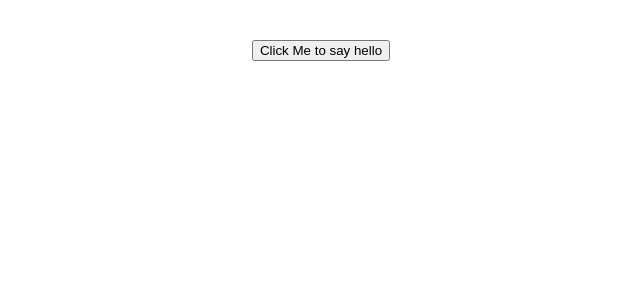
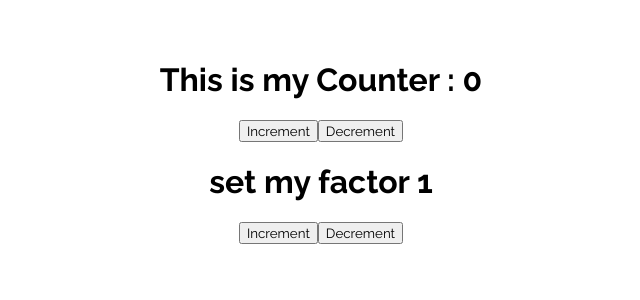
Before and after one commit to shaileshdhandhukiya/learn-react, a React (Vite) app: page / in a window 1280 px wide. Shown: the top 300 px of the page, without its empty margins (319-959 px from the left). Built offline with nearby package versions, Linux system fonts and the light colour scheme.

Commit message:
Handle Multiple Events in React

```diff
--- a/src/App.jsx
+++ b/src/App.jsx
@@ -1,21 +1,13 @@
 import './App.css'
 
 import React,{ useEffect, useState } from 'react'
-import Fruits from './components/Fruits';
-import Message from './components/Message';
+// import Message from './components/Message';
+import Counter from './components/Counter';
 
 function App() {
-  const [loading, setLoading] = useState(true);
-
-  useEffect(() => {
-    setTimeout(() => setLoading(false), 3000);
-  }, []);
-
   return (
     <>
-      {/* <Animal /> */}
-      {/* {loading ? <Loader /> : <Fruits />} */}
-      <Message />
+      <Counter />
     </>
   )
 }
--- /dev/null
+++ b/src/components/Counter.jsx
@@ -0,0 +1,43 @@
+import React,{useState} from "react";
+
+function Counter() {
+
+    const [count, setCount] = useState(0);
+    const [factor, setFactor] = useState(1);
+
+    function increment(){
+        setCount(count+ factor);
+    }
+    function decrement(){
+        if(count==0){
+            return;
+        }
+        setCount(count-factor);
+    }
+
+    function incrementFactor(){
+        setFactor(factor+1);
+    }
+    function decrementFactor(){
+        if(count==0){
+            return;
+        }
+        setFactor(factor-1);
+    }
+
+    return (
+        <div>
+            <h1> This is my Counter : {count}</h1>
+
+            <button onClick={increment}>Increment</button>
+            <button onClick={decrement}>Decrement</button>
+
+            <h1>set my factor {factor}</h1>
+
+            <button onClick={incrementFactor}>Increment</button>
+            <button onClick={decrementFactor}>Decrement</button>
+        </div>
+     );
+}
+
+export default Counter;
--- a/src/components/Message.jsx
+++ b/src/components/Message.jsx
@@ -3,7 +3,9 @@ import React from 'react';
 function Message() {
 
     function handleClick() {
-        alert('Hello!');
+        // alert('Hello!');
+        console.log("Hello!");
+
     }
 
     return (
--- a/src/index.css
+++ b/src/index.css
@@ -1,4 +1,5 @@
-.item {
-  column-count: 3;
-  column-gap: 10px;
+@import url('https://fonts.googleapis.com/css2?family=Raleway:ital,wght@0,100..900;1,100..900&display=swap');
+
+*{
+  font-family: 'Raleway', sans-serif;
 }
```
